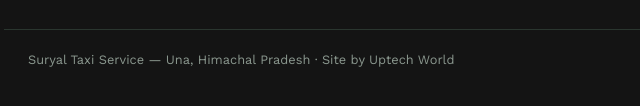
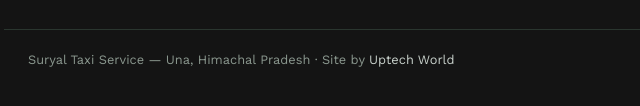
Before and after one commit to uptechworld/suryal-taxi-service, a plain HTML site: page index.html in a window 1280 px wide. Shown: the part 5125-5231 px from the top of the page, 66-706 px from the left. Drawn offline with nearby package versions, Linux system fonts and the light colour scheme.

Commit message:
Update footer to include link to Uptech World

```diff
--- a/index.html
+++ b/index.html
@@ -525,7 +525,7 @@
         <p><a href="#book">Book a ride</a></p>
       </div>
     </div>
-    <div class="foot-bottom">Suryal Taxi Service — Una, Himachal Pradesh · Site by Uptech World</div>
+    <div class="foot-bottom">Suryal Taxi Service — Una, Himachal Pradesh · Site by <a href="https://www.Uptechworld.com" target="_blank" rel="noopener noreferrer">Uptech World</a></div>
   </footer>
 
   <!-- ============ STICKY MOBILE ACTION BAR ============ -->
```
